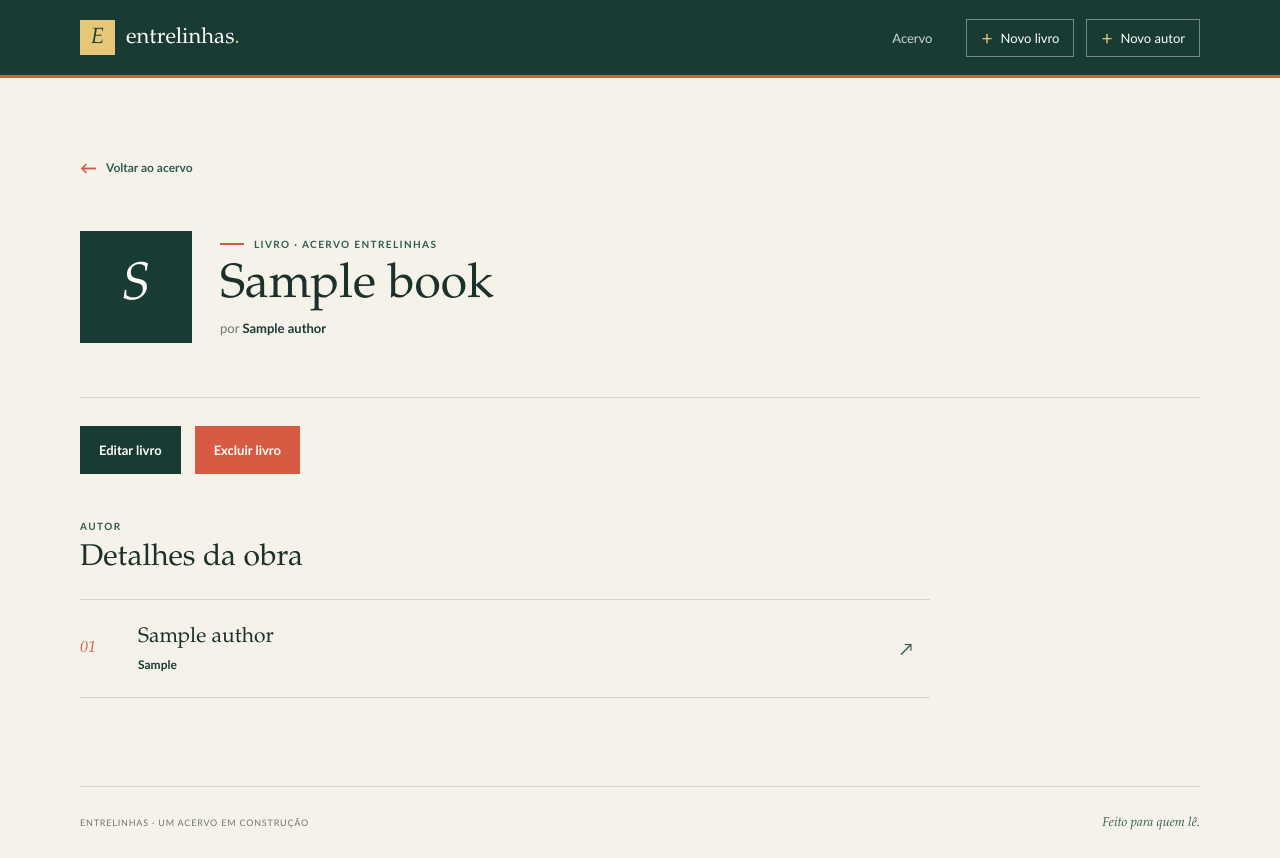
After one commit to wildcard23/atv-de-formularios, a Django app: page /livros/1/ in a window 1280 px wide. The commit adds this page. Run offline with Django 5.2, Linux system fonts and the light colour scheme; tables that the repository leaves empty hold one stand-in row (values such as "Sample post").

Commit message:
Add book management features and enhance author forms
- Implement book creation, editing, and deletion views and templates.
- Add BookForm for handling book data.
- Update author forms to include dynamic titles and descriptions.
- Enhance navigation with new links for book management.
- Add tests for author and book forms to ensure validation and functionality.

```diff
--- a/catalog/static/catalog/styles.css
+++ b/catalog/static/catalog/styles.css
@@ -30,11 +30,15 @@ a:focus-visible, button:focus-visible, input:focus-visible { outline: 3px solid
 .wordmark-symbol { display: grid; width: 35px; height: 35px; place-items: center; color: var(--green); background: #e6c777; font: italic 22px var(--serif); }
 .wordmark-period { color: #e6c777; }
 .site-nav { display: flex; gap: 34px; align-items: center; }
+.nav-actions { display: flex; gap: 12px; align-items: center; }
 .nav-link, .nav-action { color: var(--white); font-size: 13px; text-decoration: none; }
 .nav-link { opacity: .8; }
 .nav-link:hover, .nav-action:hover { opacity: 1; }
 .nav-action { display: inline-flex; min-height: 38px; gap: 8px; align-items: center; padding: 0 14px; border: 1px solid rgb(255 253 248 / 40%); }
 .nav-action span { color: #e6c777; font-size: 19px; line-height: 1; }
+.author-actions { display: flex; flex-wrap: wrap; gap: 14px; align-items: center; margin: 28px 0 0; }
+.author-actions form { display: inline-block; margin: 0; }
+.author-actions .button { margin: 0; }
 .page-shell { min-height: calc(100vh - 150px); padding-top: 77px; padding-bottom: 88px; }
 .page-intro { padding-bottom: 74px; border-bottom: 1px solid var(--line); }
 .eyebrow { display: flex; gap: 10px; align-items: center; margin: 0 0 20px; color: var(--green-light); font-size: 10px; font-weight: 700; letter-spacing: 1.4px; }
@@ -60,6 +64,8 @@ h1, h2, h3, p { margin-top: 0; }
 .book-row:hover { padding-inline: 10px; background: rgb(255 253 248 / 55%); }
 .book-index { color: var(--coral); font: italic 16px var(--serif); }
 .book-info h3, .empty-state h3 { margin-bottom: 7px; font: 400 21px var(--serif); }
+.book-info h3 a { color: var(--ink); text-decoration: none; }
+.book-info h3 a:hover { color: var(--green-light); }
 .book-info p { margin-bottom: 0; color: var(--muted); font-size: 12px; }
 .book-info p span { color: var(--green); font-weight: 700; }
 .book-arrow { color: var(--green-light); font-size: 17px; }
@@ -99,6 +105,7 @@ h1, h2, h3, p { margin-top: 0; }
 .profile-heading .eyebrow { margin-bottom: 12px; }
 .profile-heading h1 { margin-bottom: 9px; font-size: 48px; }
 .profile-nationality { margin-bottom: 0; color: var(--muted); font-size: 13px; }
+.profile-nationality strong { color: var(--green); }
 .author-books { max-width: 850px; }
 .site-footer { display: flex; min-height: 72px; align-items: center; justify-content: space-between; gap: 20px; border-top: 1px solid var(--line); color: var(--muted); font-size: 9px; letter-spacing: .8px; }
 .site-footer span:last-child { color: var(--green-light); font: italic 13px var(--serif); letter-spacing: 0; }
@@ -109,6 +116,7 @@ h1, h2, h3, p { margin-top: 0; }
     .wordmark { gap: 8px; font-size: 19px; }
     .wordmark-symbol { width: 31px; height: 31px; }
     .site-nav { gap: 14px; }
+    .nav-actions { gap: 8px; }
     .nav-action { min-height: 35px; gap: 5px; padding-inline: 9px; font-size: 11px; }
     .page-shell { min-height: calc(100vh - 132px); padding-top: 52px; padding-bottom: 65px; }
     .page-intro { padding-bottom: 47px; }
--- a/catalog/templates/catalog/base.html
+++ b/catalog/templates/catalog/base.html
@@ -17,7 +17,10 @@
             </a>
             <nav class="site-nav" aria-label="Navegação principal">
                 <a class="nav-link" href="{% url 'book_list' %}">Acervo</a>
-                <a class="nav-action" href="{% url 'author_create' %}"><span aria-hidden="true">+</span> Novo autor</a>
+                <div class="nav-actions">
+                    <a class="nav-action" href="{% url 'book_create' %}"><span aria-hidden="true">+</span> Novo livro</a>
+                    <a class="nav-action" href="{% url 'author_create' %}"><span aria-hidden="true">+</span> Novo autor</a>
+                </div>
             </nav>
         </div>
     </header>
--- /dev/null
+++ b/catalog/templates/catalog/book_detail.html
@@ -0,0 +1,44 @@
+{% extends "catalog/base.html" %}
+
+{% block title %}{{ book.title }}{% endblock %}
+
+{% block content %}
+    <section class="author-profile">
+        <a class="back-link" href="{% url 'book_list' %}"><span aria-hidden="true">←</span> Voltar ao acervo</a>
+        <div class="profile-heading">
+            <div class="profile-monogram" aria-hidden="true">{{ book.title|first|upper }}</div>
+            <div>
+                <p class="eyebrow"><span class="eyebrow-rule"></span> LIVRO · ACERVO ENTRELINHAS</p>
+                <h1>{{ book.title }}</h1>
+                <p class="profile-nationality">por <strong>{{ book.author.name }}</strong></p>
+            </div>
+        </div>
+
+        <div class="author-actions">
+            <a class="button button-green" href="{% url 'book_edit' book.pk %}">Editar livro</a>
+            <form method="post" action="{% url 'book_delete' book.pk %}" onsubmit="return confirm('Deseja realmente excluir este livro?');">
+                {% csrf_token %}
+                <button class="button button-coral" type="submit">Excluir livro</button>
+            </form>
+        </div>
+
+        <section class="author-books" aria-labelledby="book-author-title">
+            <div class="section-heading">
+                <div>
+                    <p class="eyebrow">AUTOR</p>
+                    <h2 id="book-author-title">Detalhes da obra</h2>
+                </div>
+            </div>
+            <div class="book-list">
+                <article class="book-row">
+                    <span class="book-index">01</span>
+                    <div class="book-info">
+                        <h3>{{ book.author.name }}</h3>
+                        <p><span>{{ book.author.nationality|default:"Nacionalidade não informada" }}</span></p>
+                    </div>
+                    <span class="book-arrow" aria-hidden="true">↗</span>
+                </article>
+            </div>
+        </section>
+    </section>
+{% endblock %}
--- a/catalog/templates/catalog/book_list.html
+++ b/catalog/templates/catalog/book_list.html
@@ -11,6 +11,7 @@
                 <p class="intro-copy">Um lugar para guardar livros, autores e tudo o que merece ser lido de novo.</p>
             </div>
             <a class="button button-coral" href="{% url 'author_create' %}"><span aria-hidden="true">+</span> Cadastrar autor</a>
+            <a class="button button-green" href="{% url 'book_create' %}"><span aria-hidden="true">+</span> Cadastrar livro</a>
         </div>
     </section>
     <section class="collection" aria-labelledby="collection-title">
@@ -26,7 +27,7 @@
                 <article class="book-row">
                     <span class="book-index">{{ forloop.counter|stringformat:"02d" }}</span>
                     <div class="book-info">
-                        <h3>{{ book.title }}</h3>
+                        <h3><a href="{% url 'book_detail' book.pk %}">{{ book.title }}</a></h3>
                         <p>por <span>{{ book.author.name }}</span></p>
                     </div>
                     <span class="book-arrow" aria-hidden="true">↗</span>
--- a/catalog/urls.py
+++ b/catalog/urls.py
@@ -4,7 +4,14 @@ from . import views
 
 
 urlpatterns = [
+    path("", views.book_list, name="home"),
     path("livros/", views.book_list, name="book_list"),
+    path("livros/novo/", views.book_create, name="book_create"),
+    path("livros/<int:pk>/", views.book_detail, name="book_detail"),
+    path("livros/<int:pk>/editar/", views.book_edit, name="book_edit"),
+    path("livros/<int:pk>/excluir/", views.book_delete, name="book_delete"),
     path("autores/novo/", views.author_create, name="author_create"),
+    path("autores/<int:pk>/editar/", views.author_edit, name="author_edit"),
+    path("autores/<int:pk>/excluir/", views.author_delete, name="author_delete"),
     path("autores/<int:pk>/", views.author_detail, name="author_detail"),
 ]
--- a/catalog/views.py
+++ b/catalog/views.py
@@ -1,12 +1,75 @@
 from django.shortcuts import get_object_or_404, redirect, render
 
-from .forms import AuthorForm
+from .forms import AuthorForm, BookForm
 from .models import Author, Book
 
 
 def book_list(request):
     books = Book.objects.select_related("author").all()
     return render(request, "catalog/book_list.html", {"books": books})
+
+
+def book_create(request):
+    if request.method == "POST":
+        form = BookForm(request.POST)
+        if form.is_valid():
+            book = form.save()
+            return redirect("book_detail", pk=book.pk)
+    else:
+        form = BookForm()
+
+    return render(
+        request,
+        "catalog/book_form.html",
+        {
+            "form": form,
+            "page_title": "Novo livro",
+            "heading": "Uma nova história<br>precisa de um <em>livro.</em>",
+            "description": "Cadastre o título e escolha o autor que vai dar vida à obra.",
+            "submit_label": "Salvar livro",
+            "is_edit": False,
+        },
+    )
+
+
+def book_edit(request, pk):
+    book = get_object_or_404(Book, pk=pk)
+
+    if request.method == "POST":
+        form = BookForm(request.POST, instance=book)
+        if form.is_valid():
+            form.save()
+            return redirect("book_detail", pk=book.pk)
+    else:
+        form = BookForm(instance=book)
+
+    return render(
+        request,
+        "catalog/book_form.html",
+        {
+            "form": form,
+            "page_title": "Editar livro",
+            "heading": "Atualize os dados<br>do livro.",
+            "description": "Ajuste o título ou troque o autor da obra.",
+            "submit_label": "Salvar alterações",
+            "is_edit": True,
+        },
+    )
+
+
+def book_delete(request, pk):
+    book = get_object_or_404(Book, pk=pk)
+
+    if request.method == "POST":
+        book.delete()
+        return redirect("book_list")
+
+    return redirect("book_detail", pk=book.pk)
+
+
+def book_detail(request, pk):
+    book = get_object_or_404(Book, pk=pk)
+    return render(request, "catalog/book_detail.html", {"book": book})
 
 
 def author_create(request):
@@ -18,7 +81,54 @@ def author_create(request):
     else:
         form = AuthorForm()
 
-    return render(request, "catalog/author_form.html", {"form": form})
+    return render(
+        request,
+        "catalog/author_form.html",
+        {
+            "form": form,
+            "page_title": "Novo autor",
+            "submit_label": "Salvar autor",
+            "heading": "Todo livro<br>começa com <em>alguém.</em>",
+            "description": "Registre uma nova voz no nosso acervo. Você pode completar a nacionalidade depois.",
+            "is_edit": False,
+        },
+    )
+
+
+def author_edit(request, pk):
+    author = get_object_or_404(Author, pk=pk)
+
+    if request.method == "POST":
+        form = AuthorForm(request.POST, instance=author)
+        if form.is_valid():
+            form.save()
+            return redirect("author_detail", pk=author.pk)
+    else:
+        form = AuthorForm(instance=author)
+
+    return render(
+        request,
+        "catalog/author_form.html",
+        {
+            "form": form,
+            "page_title": "Editar autor",
+            "submit_label": "Salvar alterações",
+            "heading": "Atualize os dados<br>do autor.",
+            "description": "Ajuste o nome ou a nacionalidade do autor no acervo.",
+            "is_edit": True,
+            "author": author,
+        },
+    )
+
+
+def author_delete(request, pk):
+    author = get_object_or_404(Author, pk=pk)
+
+    if request.method == "POST":
+        author.delete()
+        return redirect("book_list")
+
+    return redirect("author_detail", pk=author.pk)
 
 
 def author_detail(request, pk):
```
Also changed, not shown: catalog/forms.py (+11 -1 lines), catalog/templates/catalog/author_detail.html (+9 -0 lines), catalog/templates/catalog/author_form.html (+5 -5 lines), catalog/templates/catalog/book_form.html (added, +44 -0 lines), catalog/tests.py (added, +99 -0 lines).
